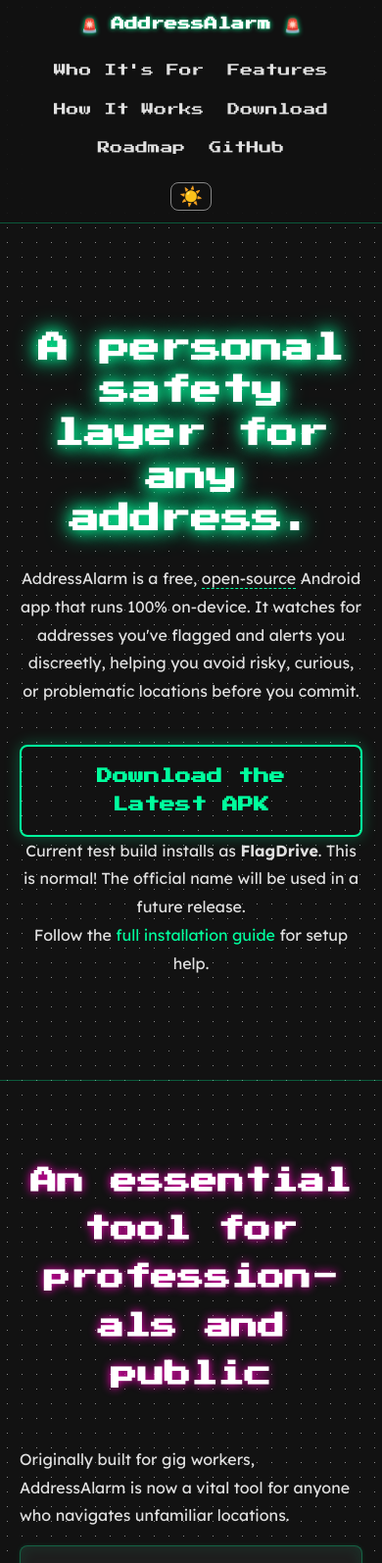
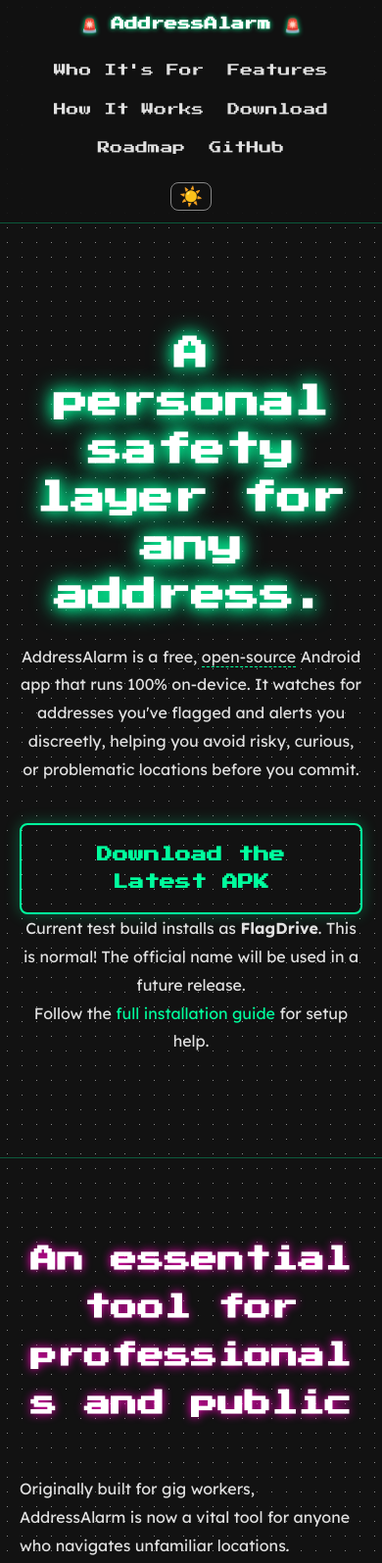
Before and after one commit to TohnJravolta/AddressAlarm, a plain HTML site: page index.html in a window 390 px wide. Shown: the top 1595 px of the page at 98% size. Drawn offline with Linux system fonts and the light colour scheme.

Commit message:
Improve hero heading wrapping on mobile

```diff
--- a/index.html
+++ b/index.html
@@ -175,13 +175,14 @@
 
       .hero h1 {
         font-family: 'Press Start 2P', cursive;
-        font-size: clamp(1.25rem, 5vw, 3rem);
+        font-size: clamp(1.15rem, 4.75vw, 3rem);
         color: var(--text-header);
         text-shadow: 0 0 15px var(--primary-glow), 0 0 25px var(--primary-glow);
         margin-bottom: 1.5rem;
         line-height: 1.4;
-        word-break: break-word;
-        hyphens: auto;
+        word-break: normal;
+        overflow-wrap: anywhere;
+        hyphens: manual;
       }
 
       .hero p {
@@ -235,16 +236,17 @@
         margin: 0 auto;
       }
 
-      section h2 {
+        section h2 {
           text-align: center;
           font-family: 'Press Start 2P', cursive;
-          font-size: clamp(1.25rem, 4.5vw, 2rem);
+          font-size: clamp(1.15rem, 4.25vw, 2rem);
           color: var(--text-header);
           text-shadow: 0 0 10px var(--secondary-glow);
           margin-bottom: 3rem;
-          word-break: break-word;
-          hyphens: auto;
-      }
+          word-break: normal;
+          overflow-wrap: anywhere;
+          hyphens: manual;
+        }
 
       .features-grid {
         display: grid;
@@ -513,10 +515,10 @@
 
       @media (max-width: 480px) {
         .hero h1 {
-          font-size: clamp(1.1rem, 8vw, 2.25rem);
+          font-size: clamp(1rem, 9vw, 2.5rem);
         }
         section h2 {
-          font-size: clamp(1.05rem, 7vw, 1.75rem);
+          font-size: clamp(1rem, 7vw, 1.75rem);
         }
         .card h3 {
           font-size: clamp(0.85rem, 5vw, 1rem);
```
